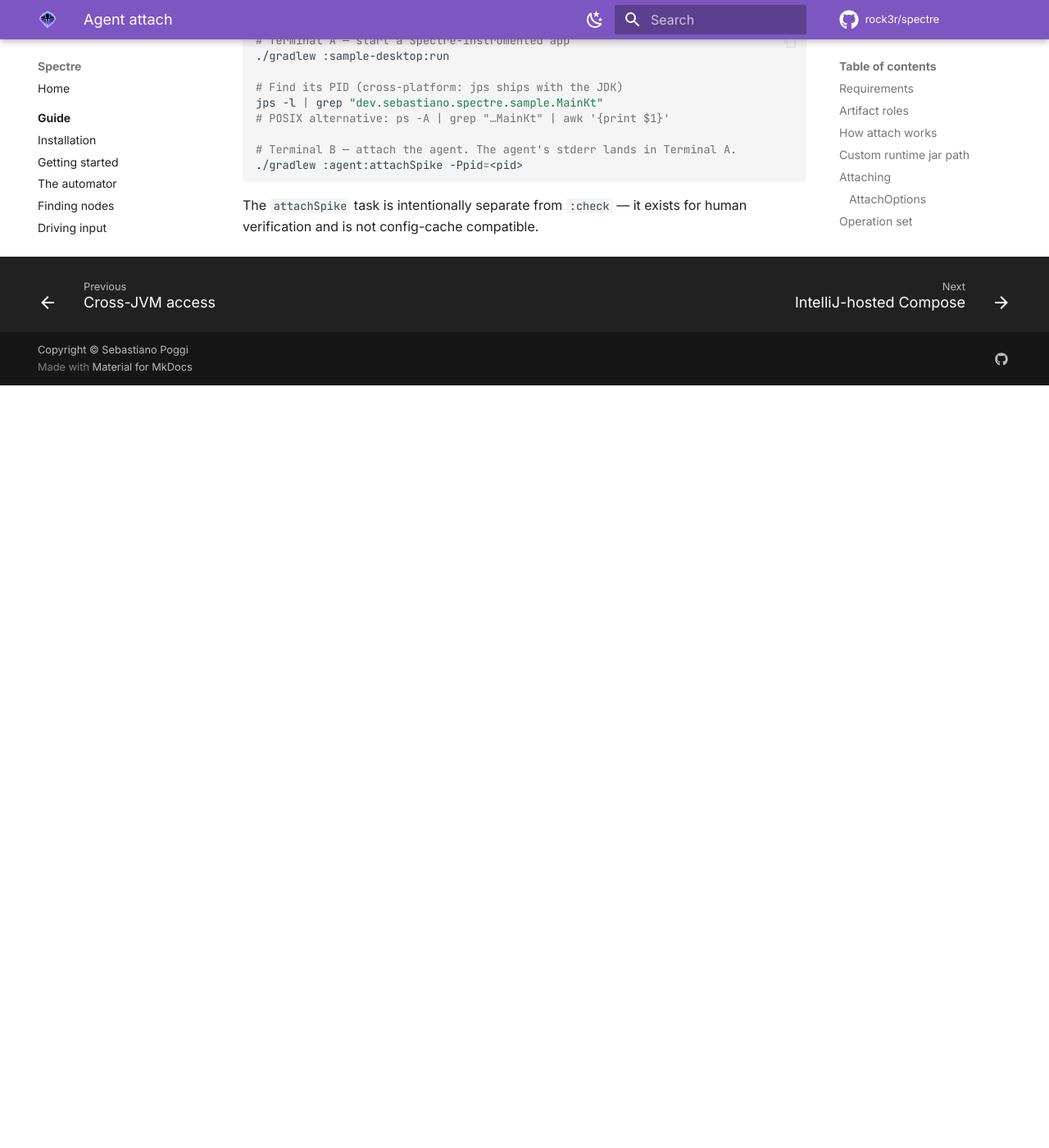
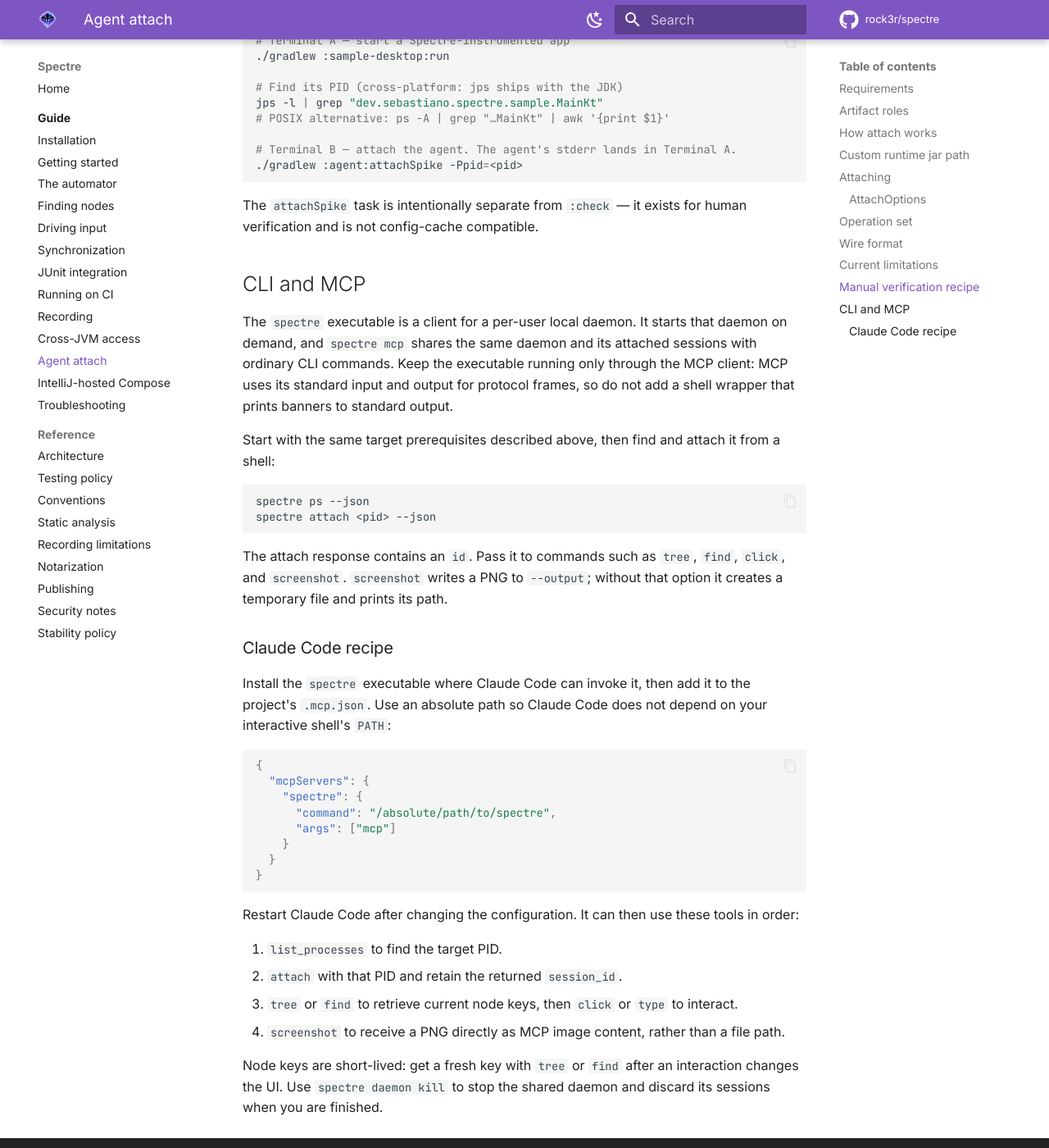
Before and after one commit to rock3r/spectre, an MkDocs documentation site: the page built from docs/guide/agent.md, in a window 1280 px wide and 1400 px high, scrolled down 6624 px. Shown: the whole window at 82% size. Built offline with MkDocs 1.6.1 and Material for MkDocs 9.7.7, drawn with Linux system fonts in a browser that asks for light colours; comment, search, counter and statistics services are not loaded; before the commit the page ends 7094 px from its top, so only the background shows below that; some of the changed text lies outside the part shown.

Commit message:
Document the MCP daemon workflow

````diff
--- a/docs/guide/agent.md
+++ b/docs/guide/agent.md
@@ -8,8 +8,8 @@
 
 - Your test JVM and the UI JVM are different processes by design, but you don't want to
   modify the UI app's startup wiring.
-- You want to inspect a long-running Spectre-aware app interactively (the future
-  `spectre attach <pid>` CLI builds on this surface).
+- You want to inspect a long-running Spectre-aware app interactively through the
+  `spectre` CLI or an MCP client.
 - You're driving an IntelliJ-hosted Compose surface from a sister process. *Note: see the
   current limitations below — IntelliJ support is gated until further validation.*
 
@@ -281,3 +281,50 @@
 
 The `attachSpike` task is intentionally separate from `:check` — it exists for human
 verification and is not config-cache compatible.
+
+## CLI and MCP
+
+The `spectre` executable is a client for a per-user local daemon. It starts that daemon on
+demand, and `spectre mcp` shares the same daemon and its attached sessions with ordinary CLI
+commands. Keep the executable running only through the MCP client: MCP uses its standard input
+and output for protocol frames, so do not add a shell wrapper that prints banners to standard
+output.
+
+Start with the same target prerequisites described above, then find and attach it from a shell:
+
+```bash
+spectre ps --json
+spectre attach <pid> --json
+```
+
+The attach response contains an `id`. Pass it to commands such as `tree`, `find`, `click`, and
+`screenshot`. `screenshot` writes a PNG to `--output`; without that option it creates a temporary
+file and prints its path.
+
+### Claude Code recipe
+
+Install the `spectre` executable where Claude Code can invoke it, then add it to the project's
+`.mcp.json`. Use an absolute path so Claude Code does not depend on your interactive shell's
+`PATH`:
+
+```json
+{
+  "mcpServers": {
+    "spectre": {
+      "command": "/absolute/path/to/spectre",
+      "args": ["mcp"]
+    }
+  }
+}
+```
+
+Restart Claude Code after changing the configuration. It can then use these tools in order:
+
+1. `list_processes` to find the target PID.
+2. `attach` with that PID and retain the returned `session_id`.
+3. `tree` or `find` to retrieve current node keys, then `click` or `type` to interact.
+4. `screenshot` to receive a PNG directly as MCP image content, rather than a file path.
+
+Node keys are short-lived: get a fresh key with `tree` or `find` after an interaction changes the
+UI. Use `spectre daemon kill` to stop the shared daemon and discard its sessions when you are
+finished.
````
